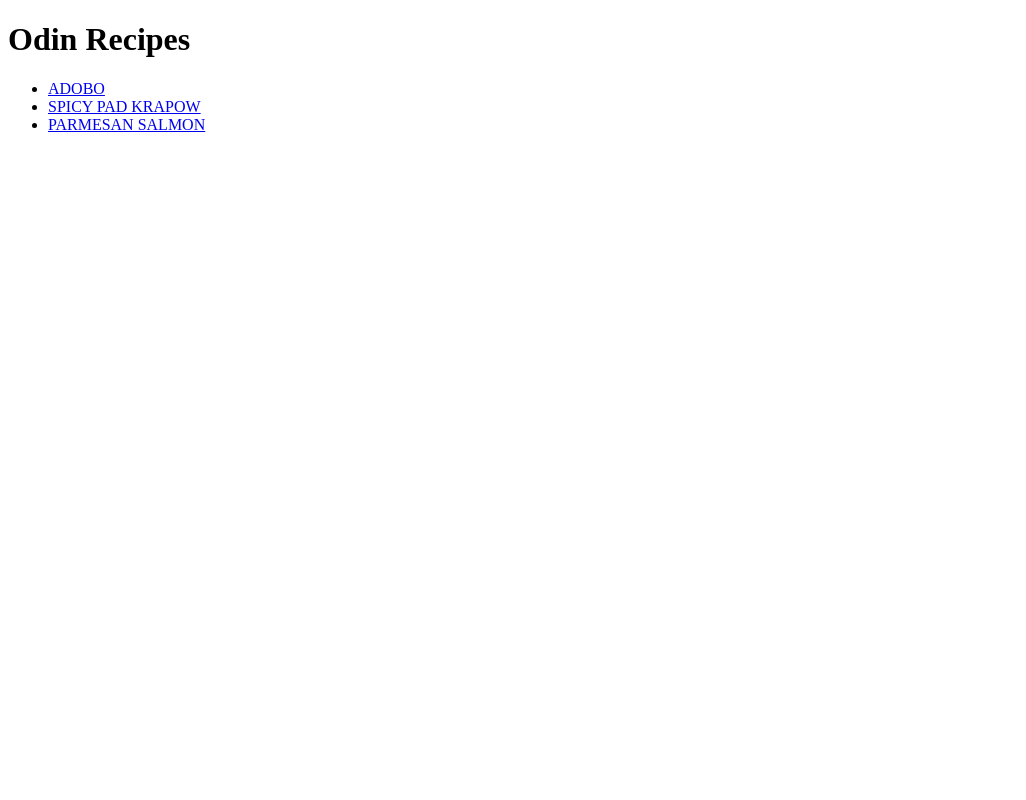
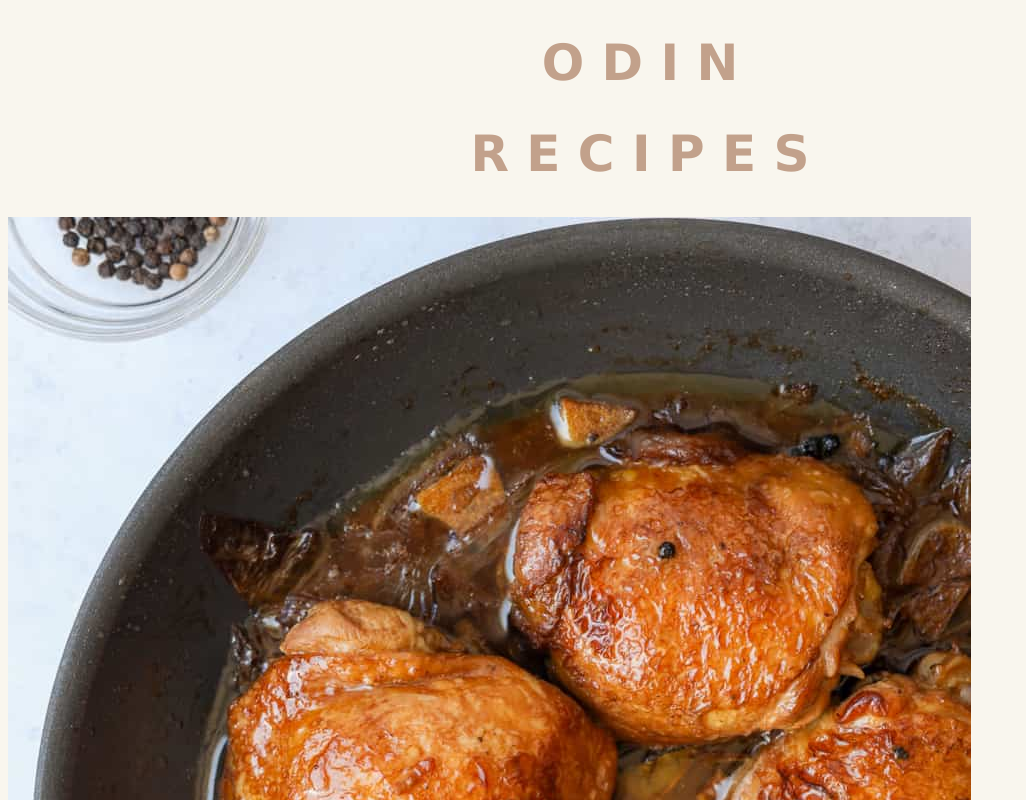
Before and after one commit to DeangelCancino/odin-recipes, a plain HTML site: page index.html in a window 1280 px wide. Shown: the top 800 px of the page, without its empty margins (0-1026 px from the left). Drawn offline with Linux system fonts and the light colour scheme.

Commit message:
Used CSS techniques on Homepage and started a few in Adobo

```diff
--- a/index.html
+++ b/index.html
@@ -2,14 +2,37 @@
 <html lang="en">
 <head>
     <meta charset="UTF-8">
-    <title>Odin Recipes</title>
+    <title>ODIN RECIPES</title>
+    <style>
+        *{
+            background-color: #f9f6ee;
+        }
+
+        h1 {
+            color: #c2a18b;
+            font-family: Verdana, Geneva, Tahoma, sans-serif;
+            font-size: 50px;
+            text-align: center;
+        }
+
+        a {
+            color: #cdb2a1;
+            font-family: 'Courier New', Courier, monospace;
+            font-size: 20px;
+            display: block;
+            text-align: center;
+            font-weight: lighter;
+            text-decoration: none;
+        }
+    </style>
 </head>
 <body>
-    <h1>Odin Recipes</h1>
-    <ul>
-        <li><a href="./recipes/adobo.html">ADOBO</a></li>
-    <li><a href="./recipes/padkrapow.html">SPICY PAD KRAPOW</a></li>
-    <li><a href="./recipes/parmesansalmon.html">PARMESAN SALMON</a></li>
-    </ul>
+    <h1>O D I N</h1>
+    <h1>R E C I P E S</h1>
+    <img src="/odin-recipes/recipes/adobo.jpg">
+    <p><a href="./recipes/adobo.html">CHICKEN ADOBO</a></p>
+    <p><a href="./recipes/padkrapow.html">SPICY PAD KRAPOW</a></p>
+    <p><a href="./recipes/parmesansalmon.html">PARMESAN SALMON</a></p>
+
 </body>
 </html>
```
Also changed, not shown: recipes/adobo.html (+22 -0 lines).
